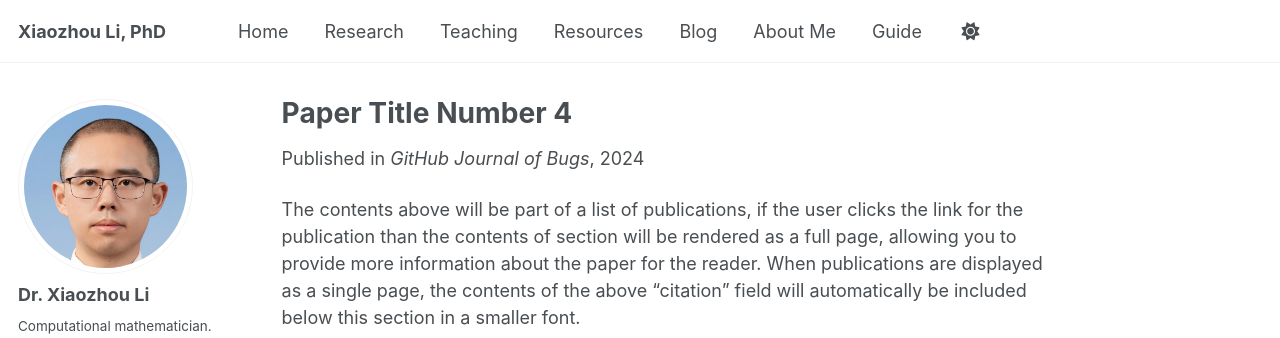
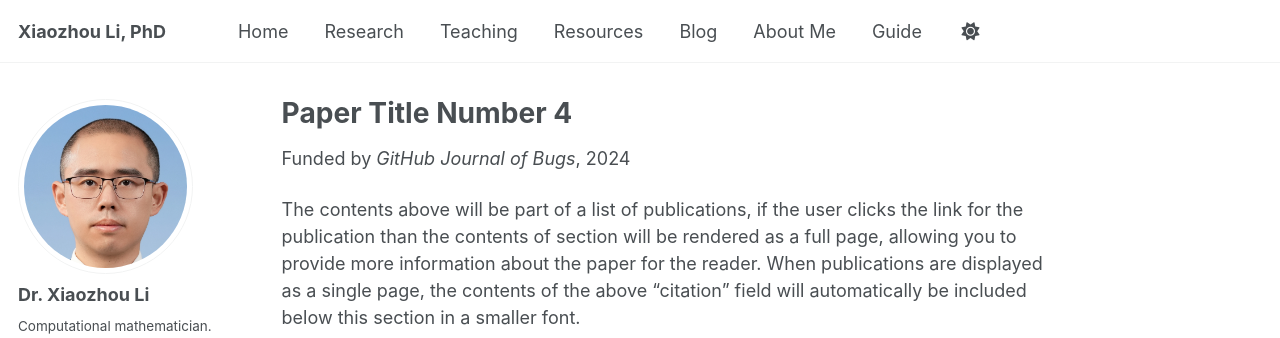
Before and after one commit to xiaozhouli/xiaozhouli.github.io, a Jekyll site: the page built from _projects/2024-02-17-paper-title-number-4.md, in a window 1280 px wide and 1123 px high. Shown: the top 338 px of the window. Built offline with Jekyll 4.4.1, drawn with Linux system fonts in a browser that asks for light colours.

Commit message:
fixed typo

```diff
--- a/_layouts/single.html
+++ b/_layouts/single.html
@@ -36,7 +36,7 @@ layout: default
 
         {% if page.collection == 'teaching' %}
           <p> {{ page.type }}, <i>{{ page.venue }}</i>, {{ page.date | default: "1900-01-01" | date: "%Y" }} </p>
-        {% elsif page.collection == 'project' and page.venue and page.date %}
+        {% elsif page.collection == 'projects' and page.venue and page.date %}
           <p>Funded by <i>{{ page.venue }}</i>, {{ page.date | default: "1900-01-01" | date: "%Y" }}</p>
         {% elsif page.venue and page.date %}
           <p>Published in <i>{{ page.venue }}</i>, {{ page.date | default: "1900-01-01" | date: "%Y" }} </p>
```
